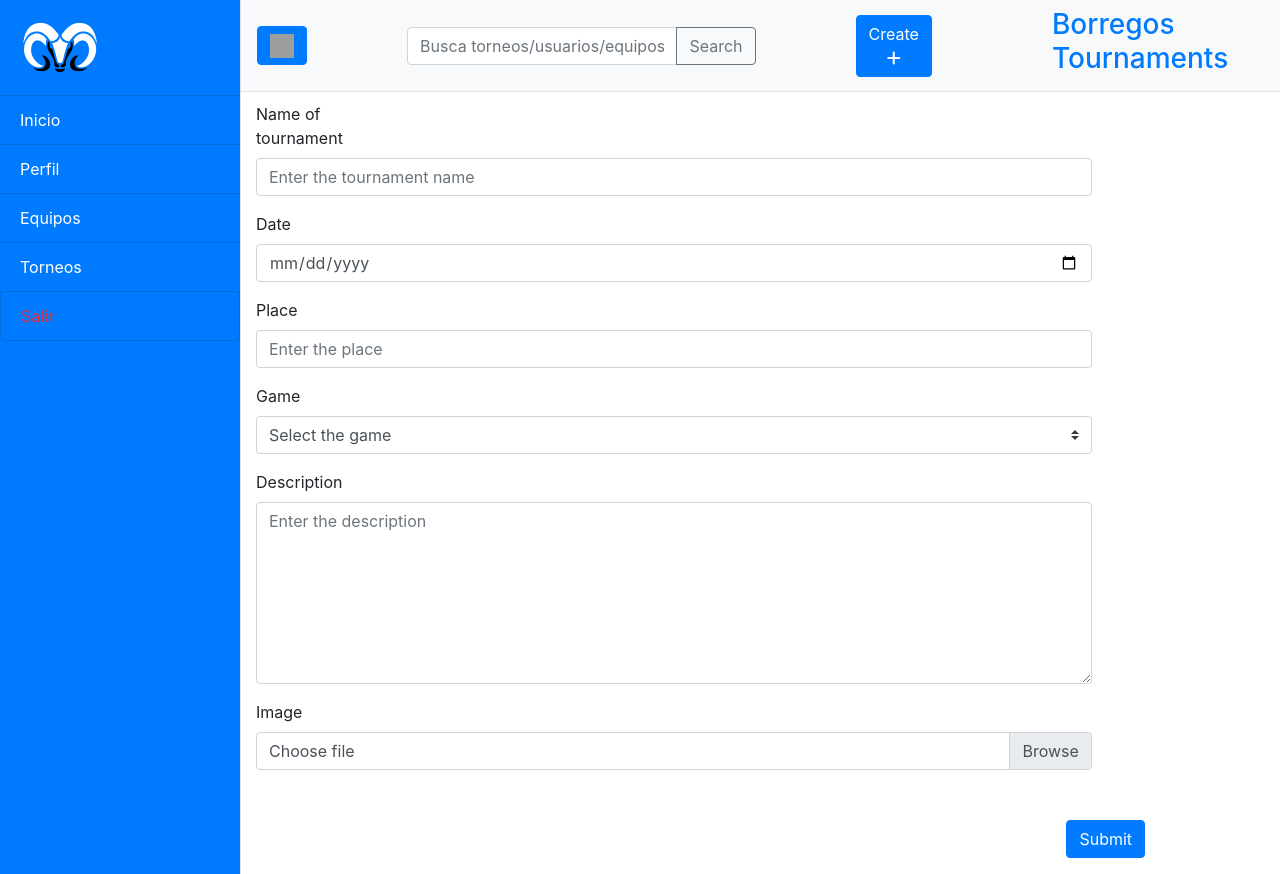
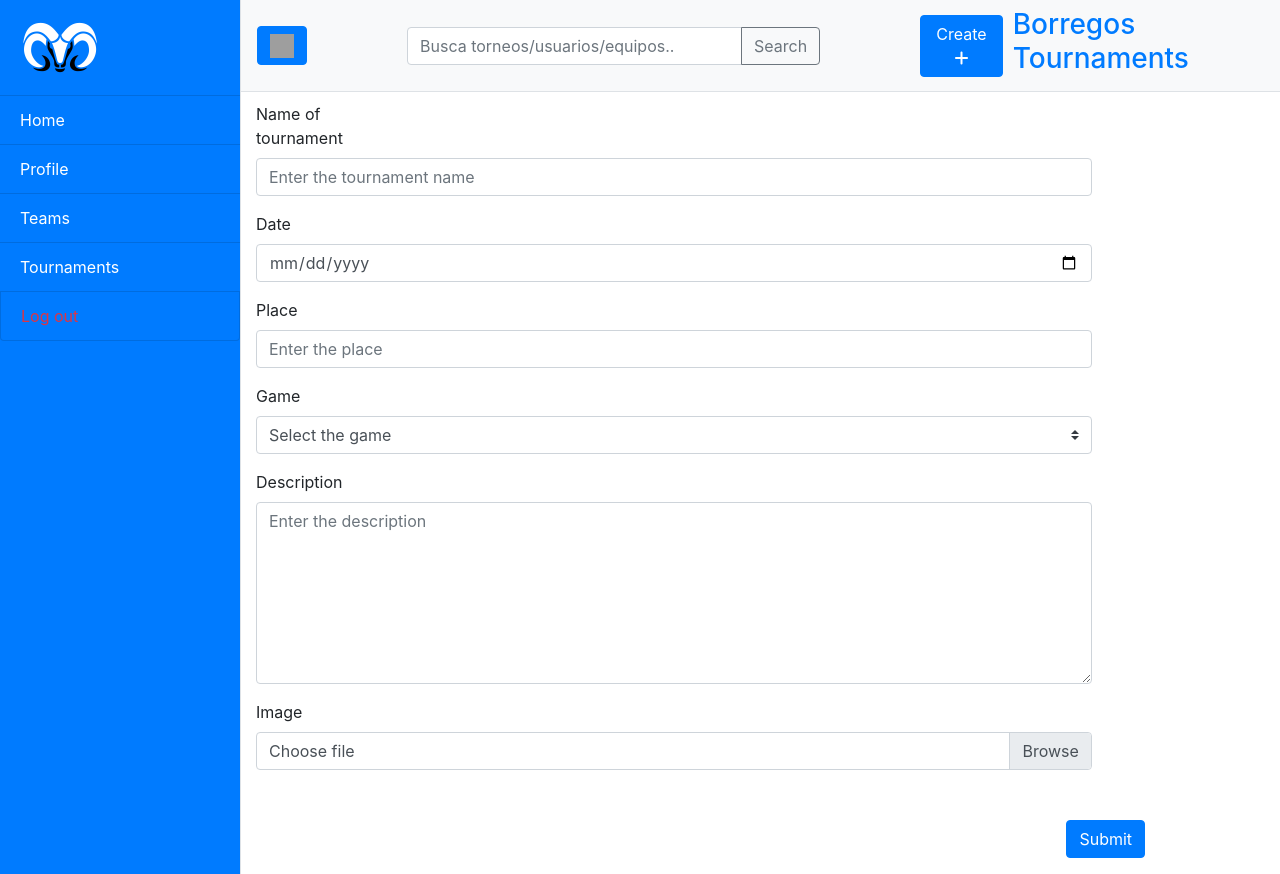
Before and after one commit to HectorNLeon/FinalProject, a website: page public/create.html in a window 1280 px wide. Shown: the top 874 px of the page. Drawn offline with nearby package versions, Linux system fonts and the light colour scheme; grey boxes are pictures that could not be loaded.

Commit message:
Fixed typos

```diff
--- a/public/create.html
+++ b/public/create.html
@@ -30,12 +30,12 @@
         src="/img/logo.png" class="">
       </div>
       <div class="list-group list-group-flush bg-primary">
-        <a href="/home" class="list-group-item list-group-item-action bg-primary text-white">Inicio</a>
-        <a href="/profile" class="list-group-item list-group-item-action bg-primary text-white">Perfil</a>
-        <a href="/teams" class="list-group-item list-group-item-action bg-primary text-white">Equipos</a>
-        <a href="/tournaments" class="list-group-item list-group-item-action bg-primary text-white">Torneos</a>
+        <a href="/home" class="list-group-item list-group-item-action bg-primary text-white">Home</a>
+        <a href="/profile" class="list-group-item list-group-item-action bg-primary text-white">Profile</a>
+        <a href="/teams" class="list-group-item list-group-item-action bg-primary text-white">Teams</a>
+        <a href="/tournaments" class="list-group-item list-group-item-action bg-primary text-white">Tournaments</a>
       </div>
-      <a href="#" class="list-group-item list-group-item-action bg-primary text-danger" id="logout">Salir</a>
+      <a href="#" class="list-group-item list-group-item-action bg-primary text-danger" id="logout">Log out</a>
     </div>
     <!-- /#sidebar-wrapper -->
 
@@ -57,7 +57,7 @@
               <button class="btn btn-outline-secondary" type="button" id="search">Search</button>
             </div>
         </div>
-        <button type="button" onclick="window.location.href = '/create'" class="btn btn-primary btn-md" style="margin-left: 100px; margin-right: 120px;">
+        <button type="button" onclick="window.location.href = '/create'" class="btn btn-primary btn-md" style="margin-left: 100px; margin-right: 10px;">
             Create
             <i class="fas fa-plus"></i>
       </button>
```
Also changed, not shown: public/tournamentpage.html (+5 -5 lines).
